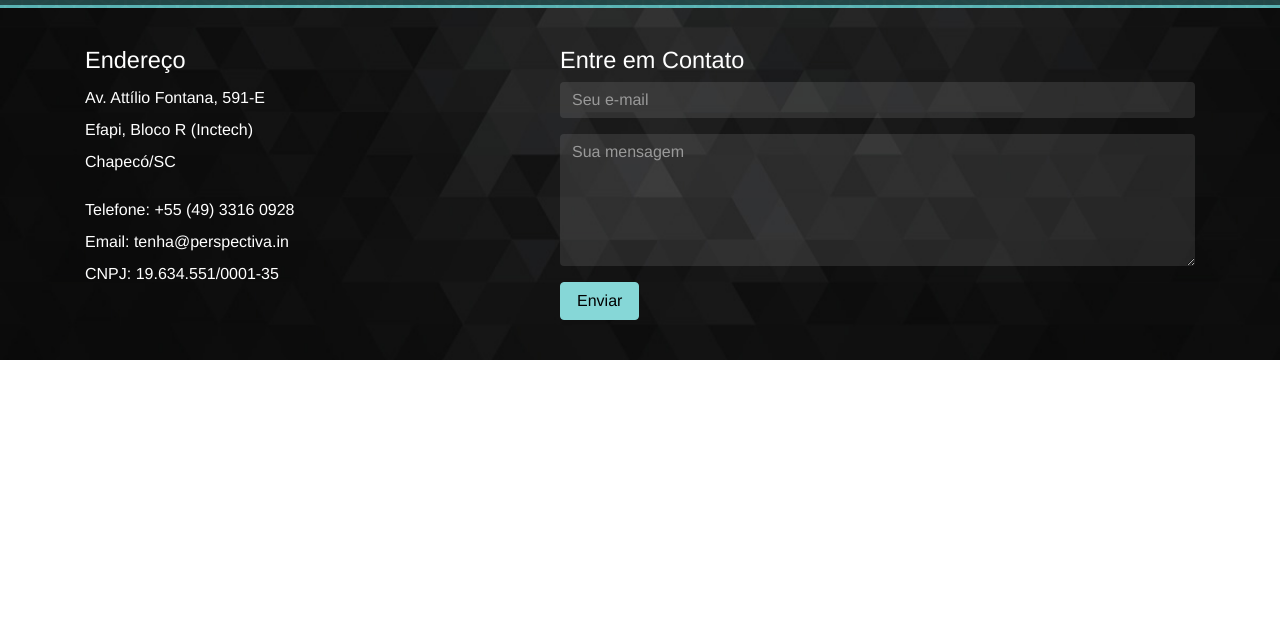
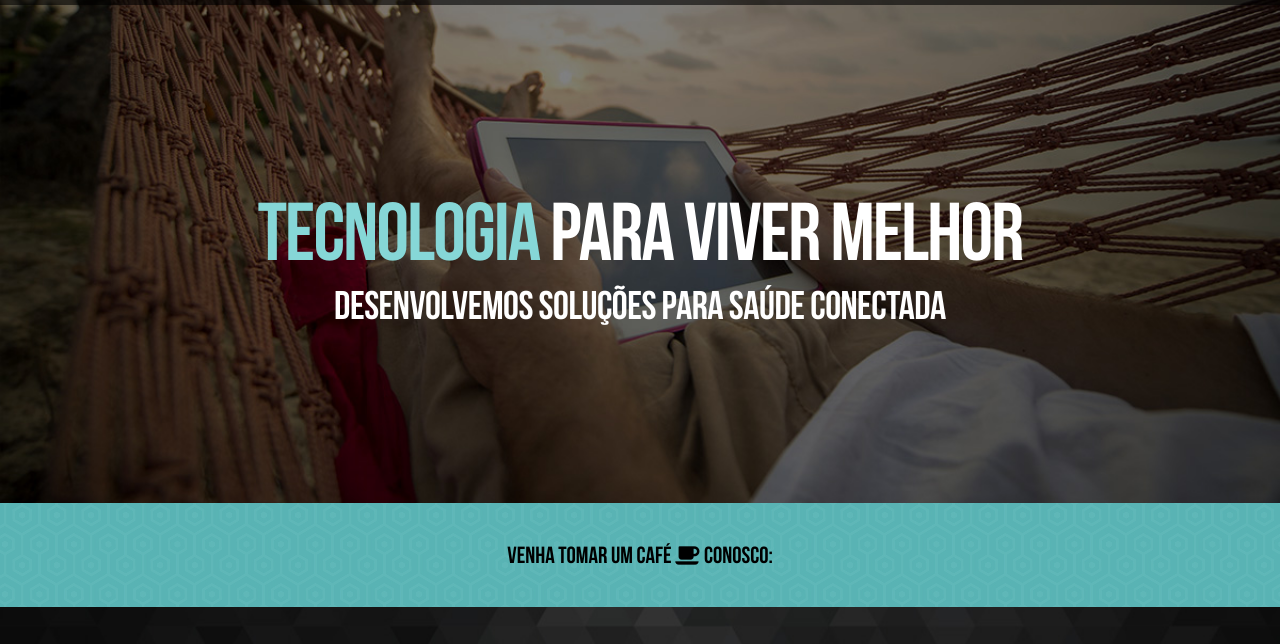
Before and after one commit to perspectivain/perspectiva.in, a plain HTML site: page index.html in a window 1280 px wide. Shown: the part 96-740 px from the top of the page. Drawn offline with nearby package versions, Linux system fonts and the light colour scheme.

Commit message:
Update index.html

```diff
--- a/index.html
+++ b/index.html
@@ -41,7 +41,14 @@
     </nav>
 
     <main>
-
+      <section class="jumbotron">
+        <div class="container">
+          <h1 class="display-3 text-xs-center balance-text"><strong>Tecnologia</strong> para viver melhor</h1>
+          <p class="lead text-xs-center balance-text">
+            Desenvolvemos soluções para saúde conectada
+          </p>
+        </div>
+      </section>
     </main>
 
     <footer>
```
